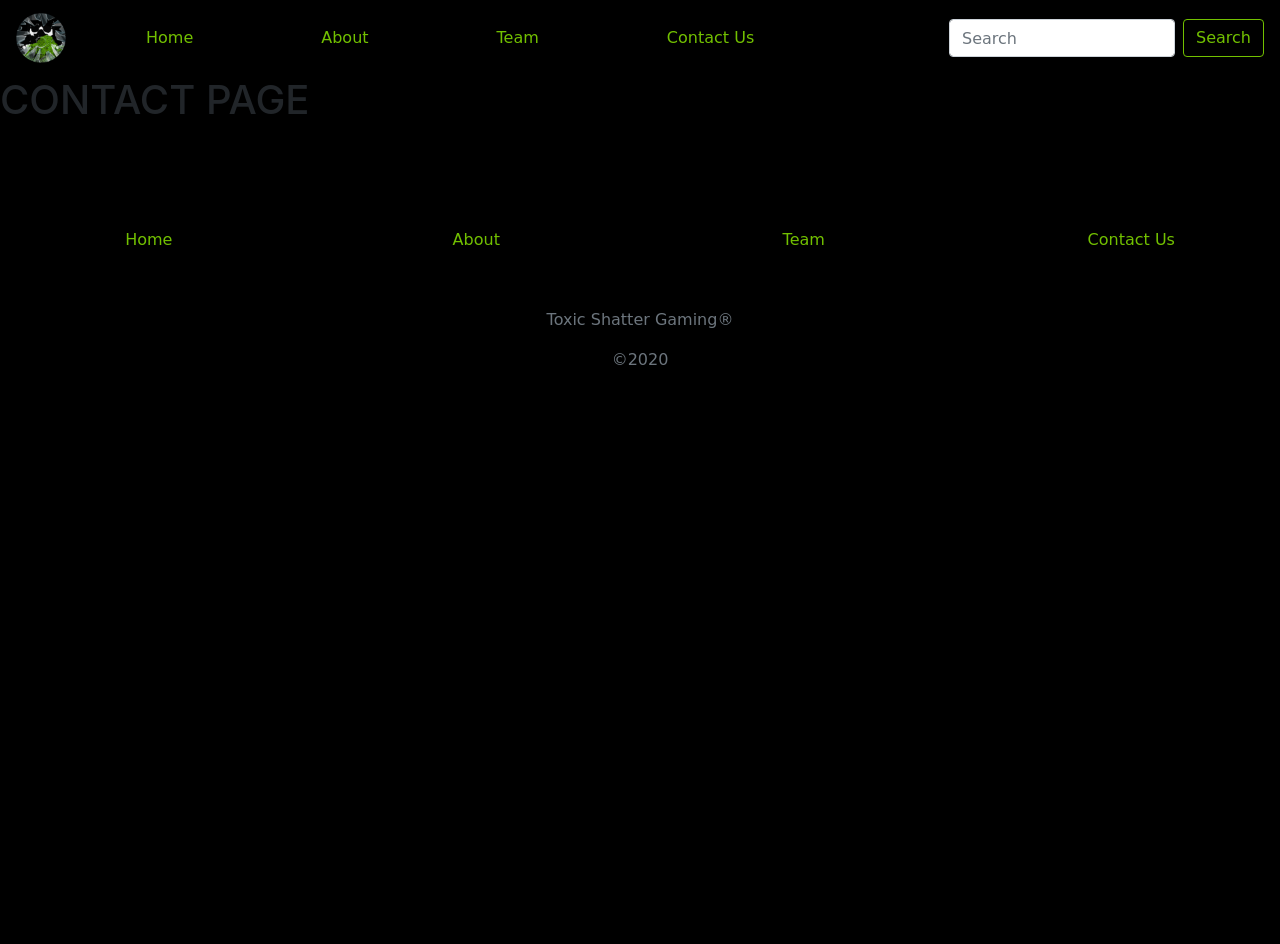
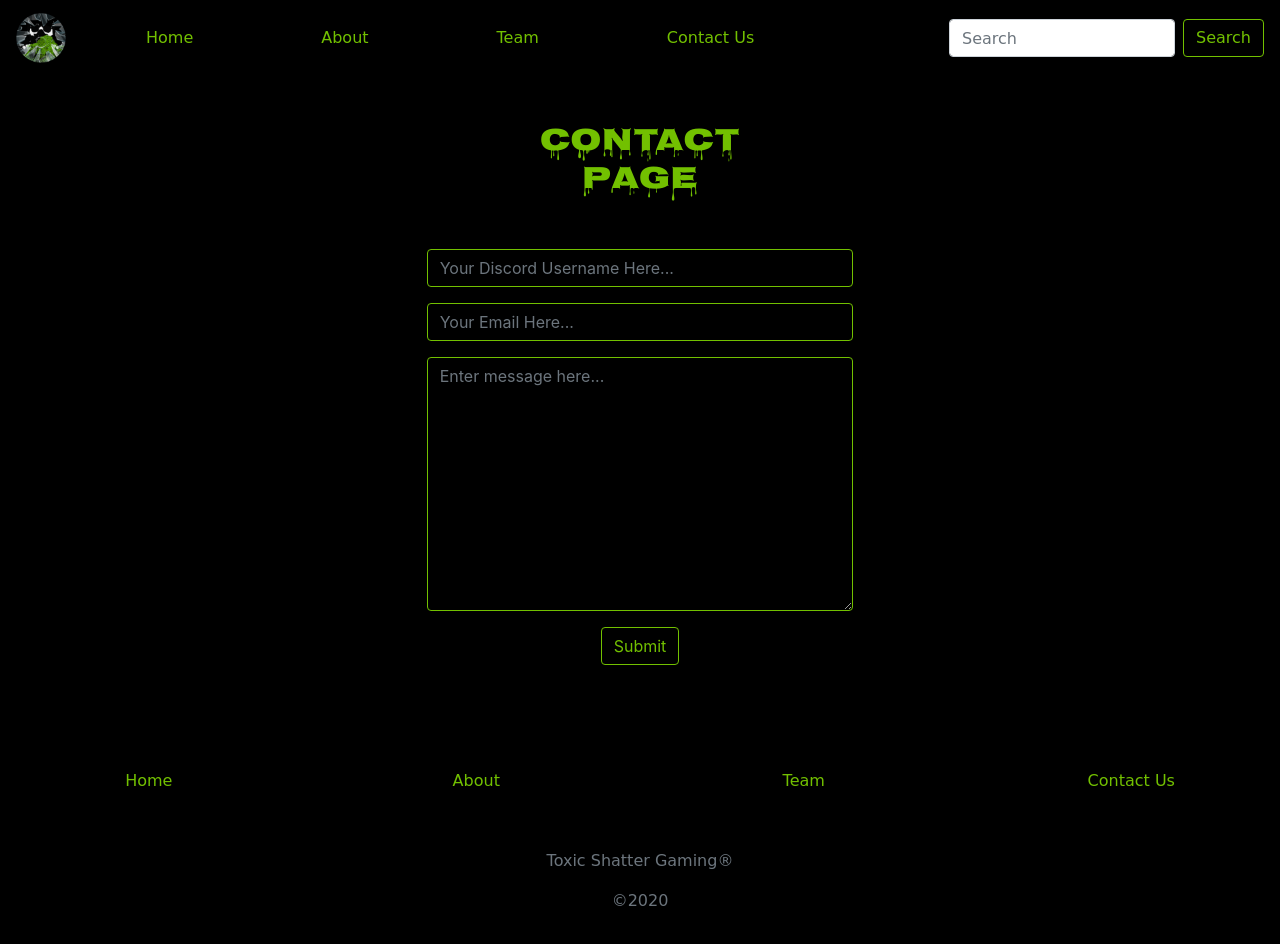
Before and after one commit to jbutlerdevv/ToxicShatterGaming, a plain HTML site: page contact.html in a window 1280 px wide. Before the commit the page ends 800 px from the top, so only its background shows below. Drawn offline with nearby package versions, Linux system fonts and the light colour scheme; a web font is replaced by a local one.

Commit message:
Added Contact Us form

```diff
--- a/contact.html
+++ b/contact.html
@@ -53,7 +53,27 @@
     </nav>
     <!--END NAVBAR-->
 
-    <h1>CONTACT PAGE</h1>
+    <!-- <h2 class="contact-title m-5">CONTACT PAGE</h2> -->
+
+    <form class="form col-lg-4 col-sm-10 mx-auto text-center">
+        <h2 class="contact-title m-5">CONTACT PAGE</h2>
+        <div class="form-group row">
+            <div class="w-100">
+                <input type="text" class="form-control bg-transparent btn-outline-success" placeholder="Your Discord Username Here...">
+            </div>
+        </div>
+        <div class="form-group row">
+            <div class="w-100">
+                <input type="text" class="form-control bg-transparent btn-outline-success" placeholder="Your Email Here...">
+            </div>
+        </div>
+        <div class="form-group row">
+            <div class="w-100">
+                <textarea class="form-control bg-transparent btn-outline-success" name="" id="" cols="100" rows="10" placeholder="Enter message here..."></textarea>
+            </div>
+        </div>
+        <button class="btn btn-outline-success">Submit</button>
+    </form>
 
 
     <!--FOOTER-->
--- a/css/style.css
+++ b/css/style.css
@@ -3,7 +3,7 @@ body {
 }
 
 /*Text for main card header*/
-.tsg-title, .card-title  {
+.tsg-title, .card-title, .contact-title  {
     font-family: 'Nosifer';
     color: #72C000;
 }
```
Also changed, not shown: team.html (+1 -2 lines), to-do.txt (+6 -3 lines).
